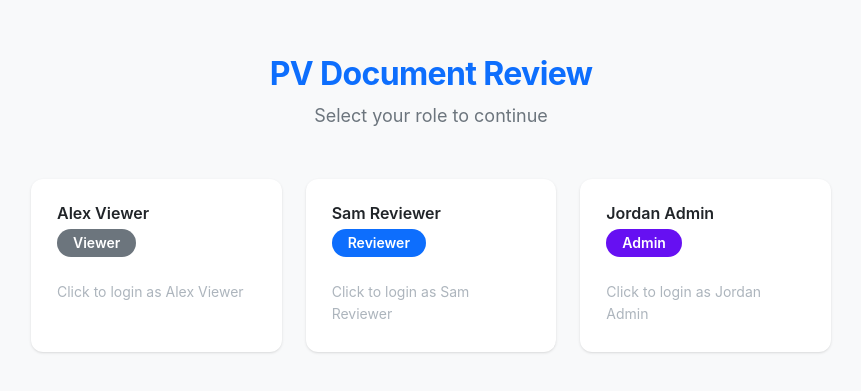
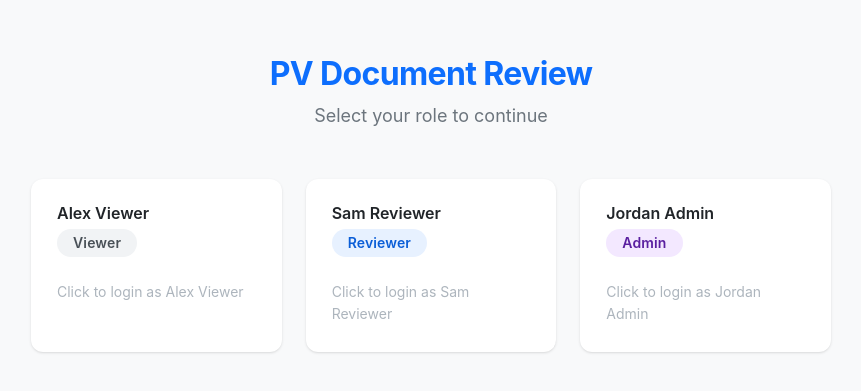
Before and after one commit to hugomtns/pvdocreview, a React (Vite) app: page /login in a window 1280 px wide. Shown: the part 197-588 px from the top of the page, without its empty margins (209-1070 px from the left). Built offline with nearby package versions, Linux system fonts and the light colour scheme.

Commit message:
feat(E6-P8): final polish and consistency pass
- Update Header role badges to use soft background colors
- Update LoginPage role badges to match new badge design
- Ensure consistent letter-spacing across all badges
- Complete audit: all spacing/colors/transitions use design tokens

```diff
--- a/src/components/Layout/Header.css
+++ b/src/components/Layout/Header.css
@@ -54,21 +54,22 @@
   font-size: var(--font-size-xs);
   font-weight: var(--font-weight-semibold);
   text-transform: capitalize;
+  letter-spacing: 0.01em;
 }
 
 .header__role-badge--viewer {
-  background-color: var(--color-status-draft);
-  color: var(--color-text-inverse);
+  background-color: var(--color-role-viewer-bg);
+  color: var(--color-role-viewer-text);
 }
 
 .header__role-badge--reviewer {
-  background-color: var(--color-status-in-review);
-  color: var(--color-text-inverse);
+  background-color: var(--color-role-reviewer-bg);
+  color: var(--color-role-reviewer-text);
 }
 
 .header__role-badge--admin {
-  background-color: var(--color-role-admin);
-  color: var(--color-text-inverse);
+  background-color: var(--color-role-admin-bg);
+  color: var(--color-role-admin-text);
 }
 
 @media (max-width: 768px) {
--- a/src/pages/LoginPage.css
+++ b/src/pages/LoginPage.css
@@ -61,21 +61,22 @@
   font-size: var(--font-size-sm);
   font-weight: var(--font-weight-semibold);
   text-transform: capitalize;
+  letter-spacing: 0.01em;
 }
 
 .login-page__role-badge--viewer {
-  background-color: var(--color-status-draft);
-  color: var(--color-text-inverse);
+  background-color: var(--color-role-viewer-bg);
+  color: var(--color-role-viewer-text);
 }
 
 .login-page__role-badge--reviewer {
-  background-color: var(--color-status-in-review);
-  color: var(--color-text-inverse);
+  background-color: var(--color-role-reviewer-bg);
+  color: var(--color-role-reviewer-text);
 }
 
 .login-page__role-badge--admin {
-  background-color: var(--color-role-admin);
-  color: var(--color-text-inverse);
+  background-color: var(--color-role-admin-bg);
+  color: var(--color-role-admin-text);
 }
 
 .login-page__card-instruction {
```
